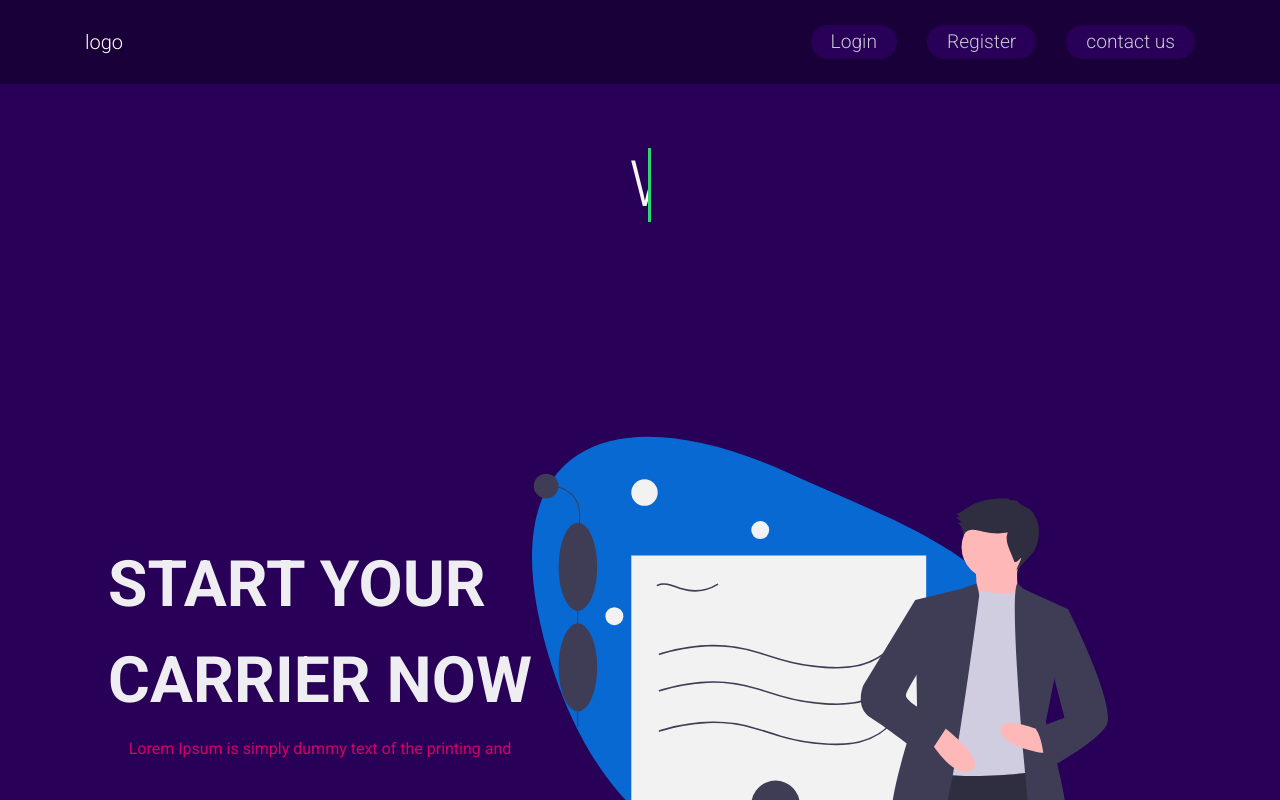
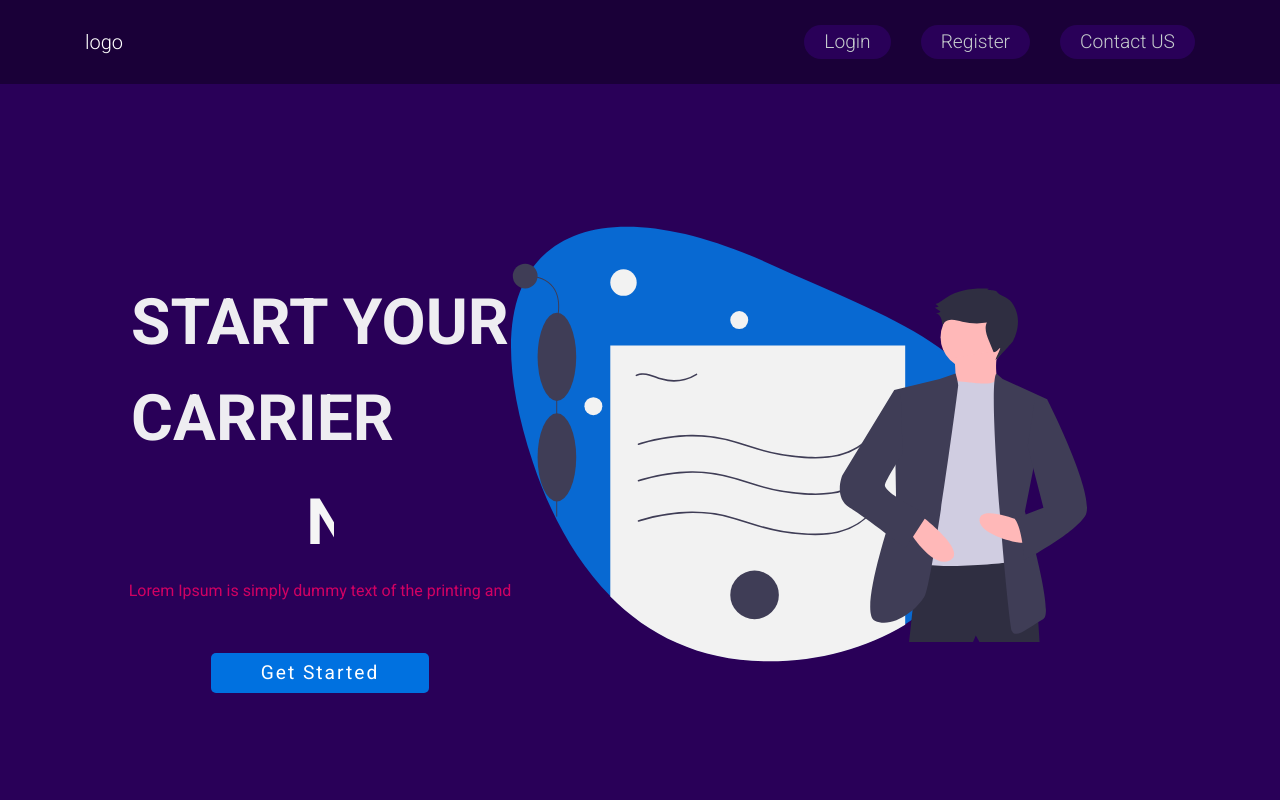
Before and after one commit to aliimraan/corporateworld, a React (Create React App) app in the folder frontend/: page / in a window 1280 px wide. Shown: the top 800 px of the page. Built offline with nearby package versions, Linux system fonts and the light colour scheme; no server answers.

Commit message:
bugs Fixed

```diff
--- a/frontend/src/components/Home/Contact/Contact.css
+++ b/frontend/src/components/Home/Contact/Contact.css
@@ -5,7 +5,7 @@
     align-items: center;
     width: 100%;
     background: #290058;
-    height: 100vh;
+    height: 100%;
     box-shadow: 0 0 10px #28014d;
 
 }
--- a/frontend/src/components/Home/Header.js
+++ b/frontend/src/components/Home/Header.js
@@ -39,7 +39,7 @@ import './Home.css'
               <NavLink id="nav_navigation" href="/register">Register</NavLink>
             </NavItem>
             <NavItem>
-              <NavLink id="nav_navigation" href="#contact">contact us</NavLink>
+              <NavLink id="nav_navigation" href="#contact">Contact US</NavLink>
             </NavItem>
 
           </Nav>
--- a/frontend/src/components/Home/Home.css
+++ b/frontend/src/components/Home/Home.css
@@ -23,7 +23,6 @@
   width: 0ch;
   white-space: nowrap;
   animation: slide 6s linear infinite ;
-  border-right: 0.2rem solid #2ed573;
   overflow: hidden;
 
 }
@@ -138,6 +137,9 @@ section .showcase_area .text_side .reg .link_btn{
     font-size: 2rem;
 
   }
+  .contact{
+    height: 100%;
+  }
 
 }
 
--- a/frontend/src/components/Home/Home.js
+++ b/frontend/src/components/Home/Home.js
@@ -19,16 +19,11 @@ export default function Home() {
             <div id="main">
 
 
-          <Jumbotron style ={{backgroundColor :'#290058',marginBottom:'0px',borderRadius:'0px'}}>
-       <div className="head">
-         <h1 className ="heading">Welcome To Job Portol</h1>
-         </div>
 
-         </Jumbotron>
          <section>
             <div className="showcase_area">
               <div className="text_side">
-               <h6> start your<br/> carrier now</h6>
+               <h6> start your<br/> carrier</h6> <h6><span className="heading"> now</span></h6>
                 <p>Lorem Ipsum is simply dummy text of the printing and </p>
                 <span className="reg"><Link className="link_btn text-decoration-none" to ={`./register`}>get started</Link></span>
               </div>
--- a/frontend/src/components/Home/Slider/Css/Slider.css
+++ b/frontend/src/components/Home/Slider/Css/Slider.css
@@ -64,9 +64,13 @@
     background: #ff0066;
 
 }
-@media (max-width: 770px) {
+@media (max-width: 600px) {
     .card{
        min-width: 50%;
+     }
+     .Slider {
+         width: 90%;
+         margin-left: 20px;
      }
   }
 
--- a/frontend/src/components/login/login.css
+++ b/frontend/src/components/login/login.css
@@ -78,7 +78,7 @@
 }
 
 @media (max-width: 770px) {
-    .loginarea{
+    .loginarea , regi{
     margin-left: 50px;
     width: 100%;
     padding: 20px !important;
@@ -94,7 +94,7 @@
     }
 
     #login{
-        height : 120vh;
+        height : 100%;
     }
   }
 
@@ -106,7 +106,7 @@
     font-weight: 900;
 }
 
-.form{
+.form , .login-form{
     padding-left: 10px;
 }
 
```
